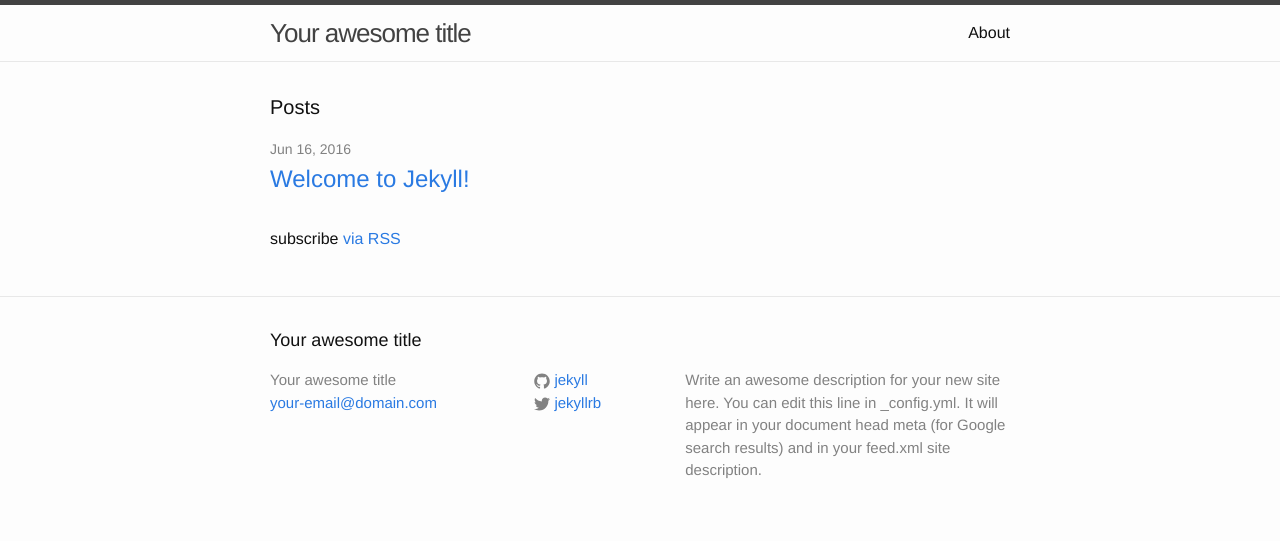
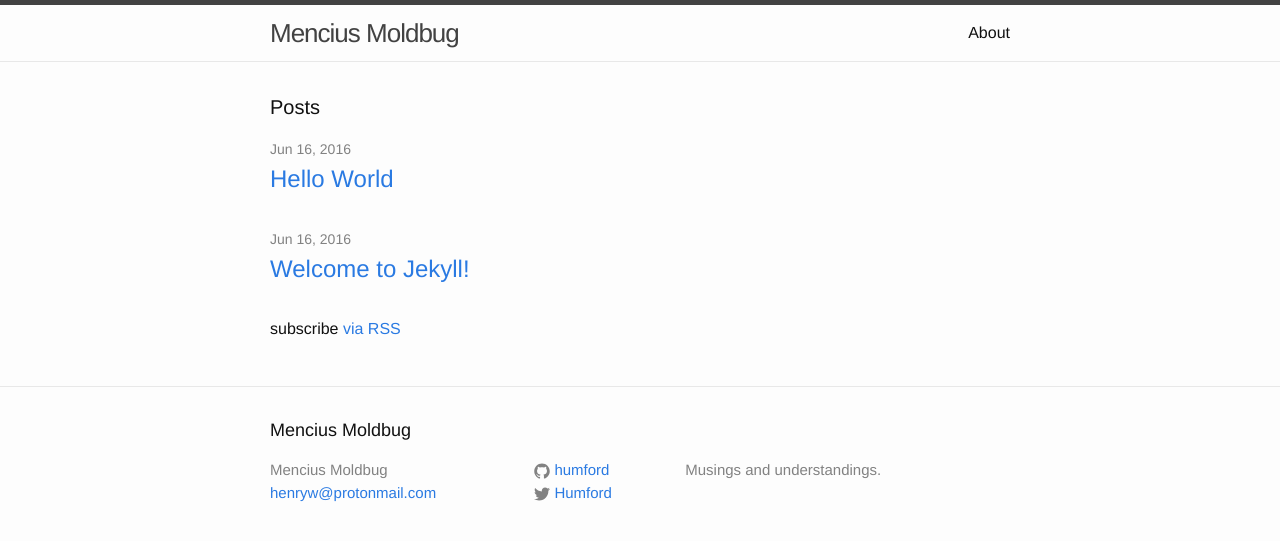
Before and after one commit to humford/Blog, a Jekyll site: the page built from index.html, in a window 1280 px wide. Shown: the top 541 px of the page. Built offline with Jekyll 4.4.1, drawn with Linux system fonts in a browser that asks for light colours.

Commit message:
playing with configs

```diff
--- a/_config.yml
+++ b/_config.yml
@@ -6,16 +6,14 @@
 # 'jekyll serve'. If you change this file, please restart the server process.
 
 # Site settings
-title: Your awesome title
-email: your-email@domain.com
+title: Mencius Moldbug
+email: henryw@protonmail.com
 description: > # this means to ignore newlines until "baseurl:"
-  Write an awesome description for your new site here. You can edit this
-  line in _config.yml. It will appear in your document head meta (for
-  Google search results) and in your feed.xml site description.
+  Musings and understandings.
 baseurl: "" # the subpath of your site, e.g. /blog
 url: "http://yourdomain.com" # the base hostname & protocol for your site
-twitter_username: jekyllrb
-github_username:  jekyll
+twitter_username: Humford
+github_username:  humford
 
 # Build settings
 markdown: kramdown
```
Also changed, not shown: _posts/2016-06-16-test-post.markdown (added, +7 -0 lines).
